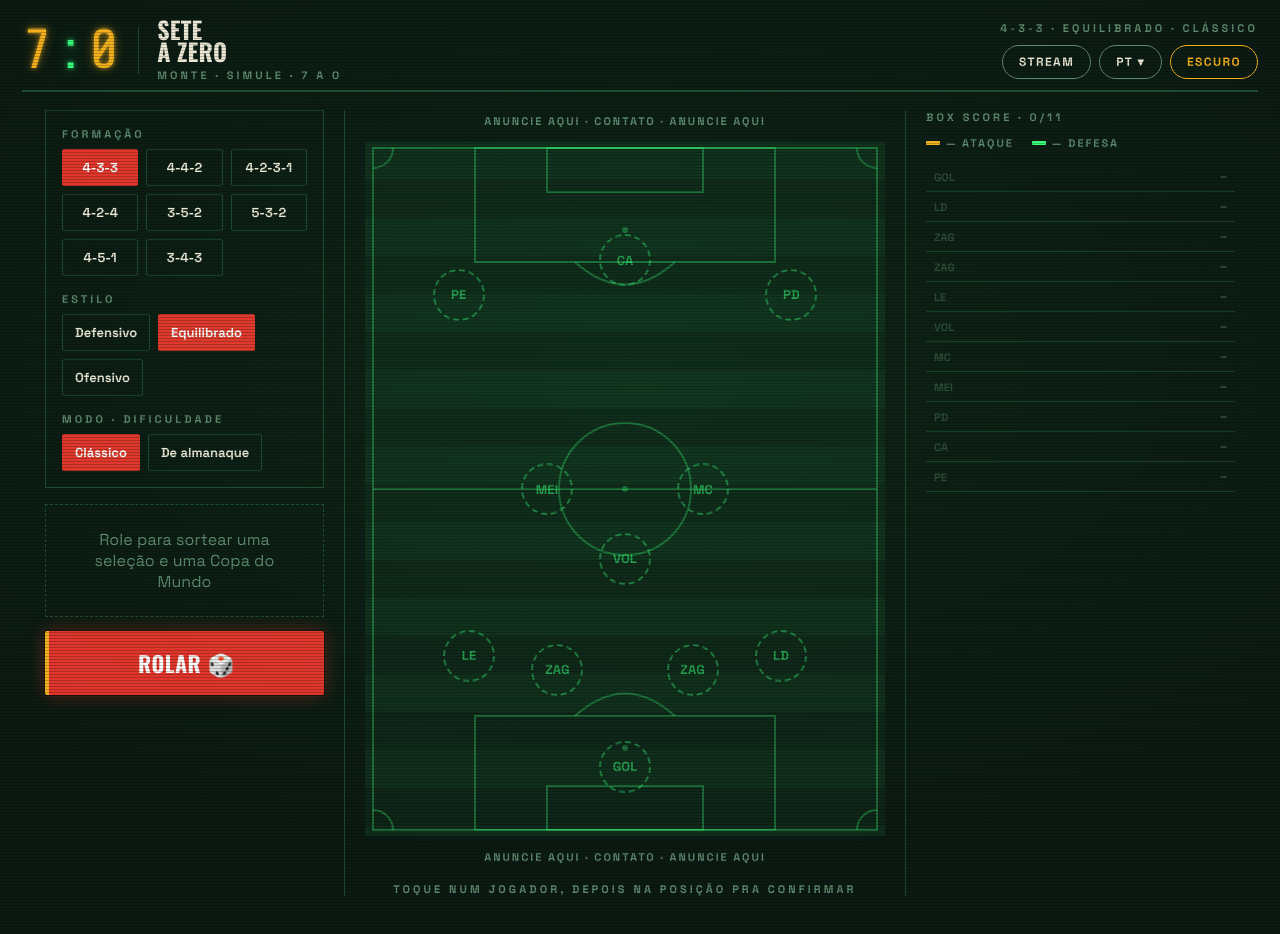
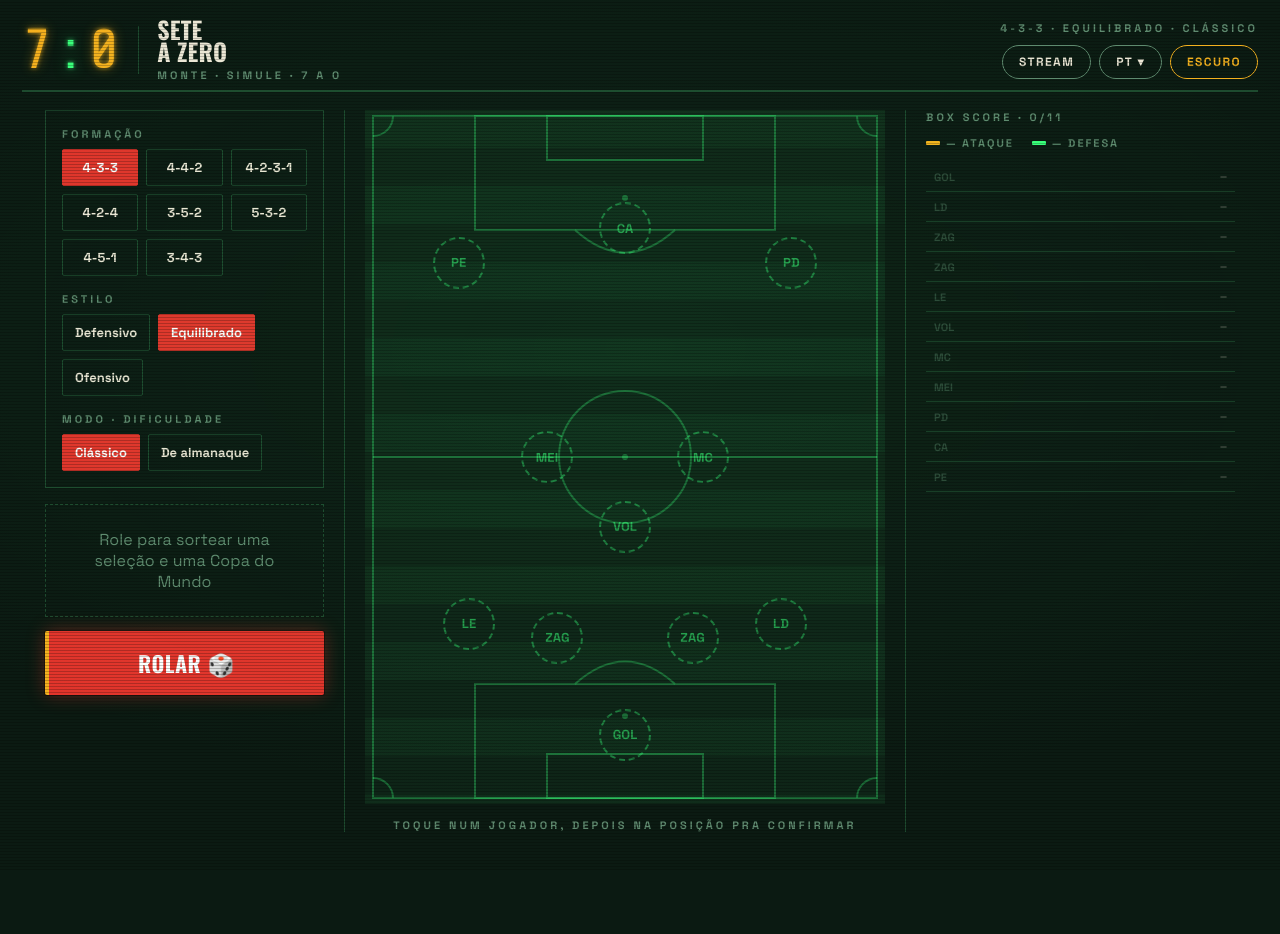
Before and after one commit to thalesantana/sete, a React (Vite) app: page / in a window 1280 px wide. After the commit the page ends 872 px from the top, so only its background shows below. Built offline with nearby package versions, Linux system fonts and the light colour scheme.

Commit message:
fix: suppress active-slot glow during preview (no false droppable on filled slots); remove ad banners

```diff
--- a/src/ui/App.tsx
+++ b/src/ui/App.tsx
@@ -256,7 +256,6 @@ export function App() {
         </section>
 
         <section className="col col-center">
-          <div className="lower-third">ANUNCIE AQUI · CONTATO · ANUNCIE AQUI</div>
           <div style={{ aspectRatio: '520 / 694', width: '100%', maxWidth: 520, margin: '0 auto' }}>
             <Pitch
               formation={state.formation}
@@ -267,7 +266,6 @@ export function App() {
               onSlot={onSlotClick}
             />
           </div>
-          <div className="lower-third">ANUNCIE AQUI · CONTATO · ANUNCIE AQUI</div>
           <div className="eyebrow pitch-caption">
             {preview
               ? `Toque numa posição destacada para confirmar ${preview.name}`
--- a/src/ui/Pitch.tsx
+++ b/src/ui/Pitch.tsx
@@ -46,10 +46,11 @@ export function Pitch(props: {
       {props.slots.map((slot, i) => {
         const c = coords[i]
         if (!c) return null
-        const active = props.activeSlot === i
         const filled = !!slot.player
-        // a previewed player can drop into an empty slot whose position they play
+        // a previewed player can drop only into an EMPTY slot whose position they play
         const droppable = !!props.previewPlayer && !filled && props.previewPlayer.positions.includes(slot.pos)
+        // hide the "active slot" highlight while previewing, so only droppable slots glow
+        const active = props.activeSlot === i && !props.previewPlayer
         const cls = ['disc', filled ? '' : 'slot-empty', active ? 'slot-active' : '', droppable ? 'slot-drop' : '']
           .join(' ').replace(/\s+/g, ' ').trim()
         return (
```
